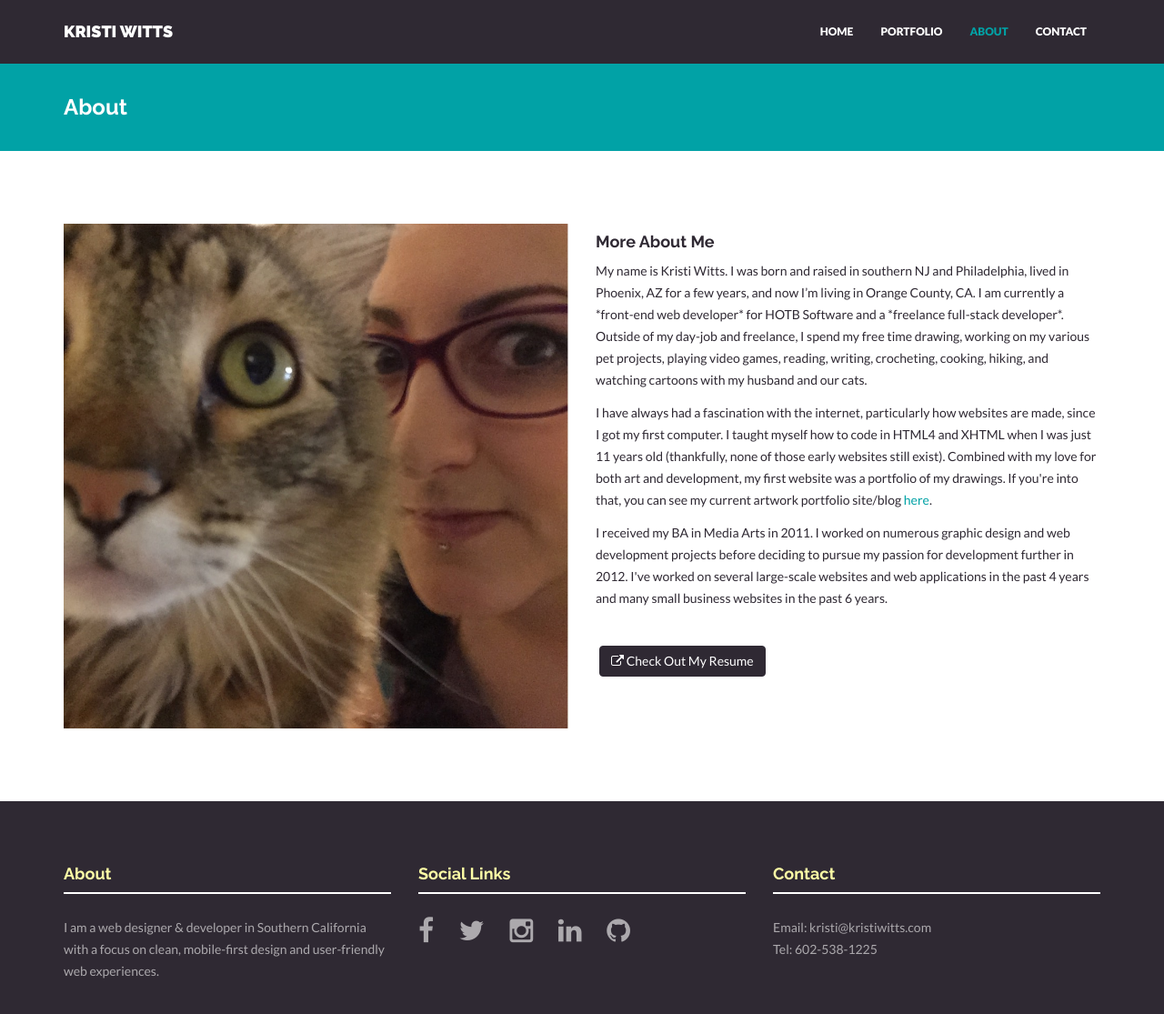
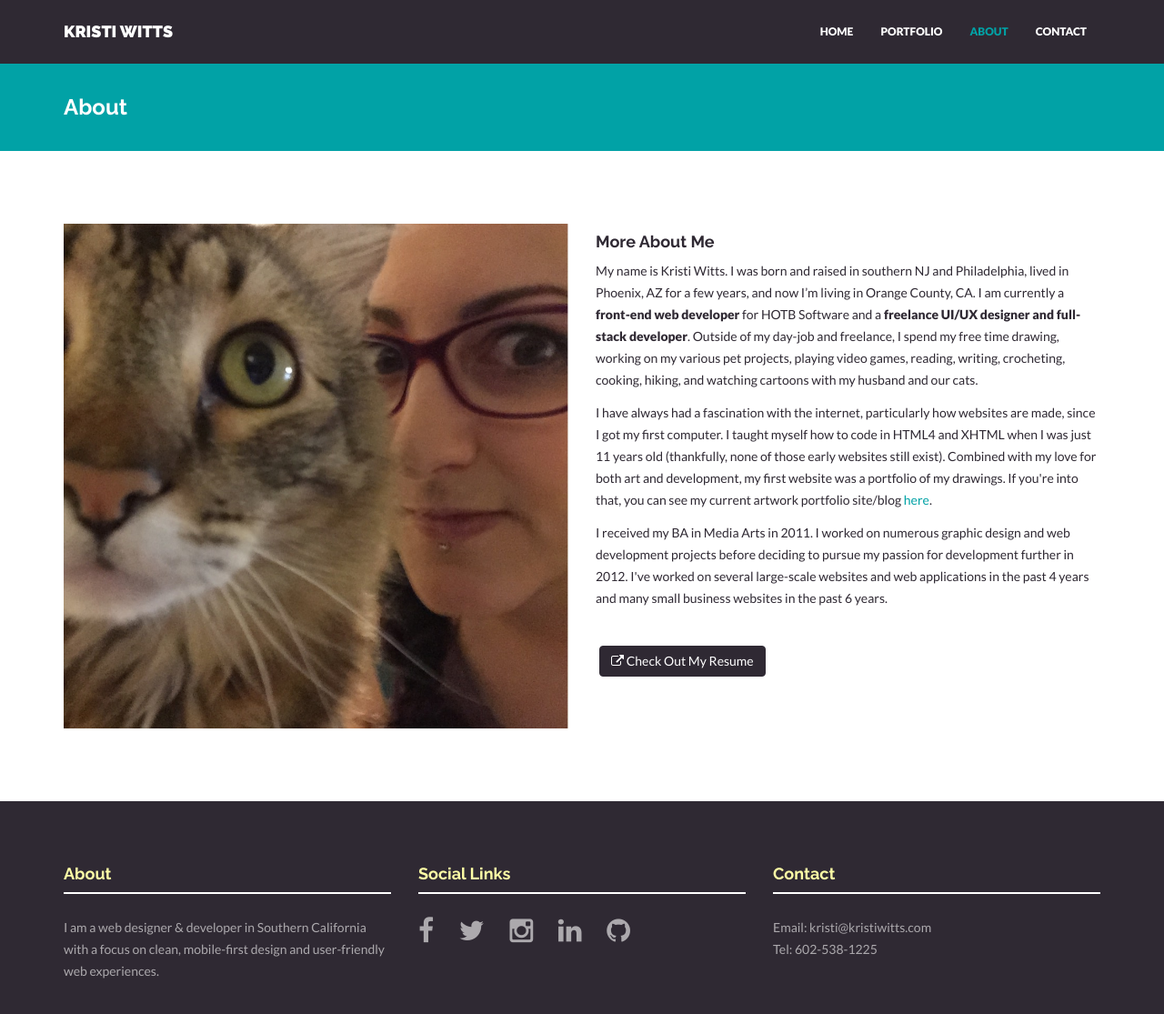
Before and after one commit to kwitts/kwitts.github.io, a Jekyll site: the page built from about.html, in a window 1280 px wide and 1152 px high. Shown: the top 1115 px of the window at 91% size. Built offline with Jekyll 4.4.1, drawn with Linux system fonts in a browser that asks for light colours; nearby versions of some CDN libraries.

Commit message:
Update about.html

```diff
--- a/about.html
+++ b/about.html
@@ -11,7 +11,7 @@ permalink: /about/
         </div>
         <div class="col-lg-6">
             <h4>More About Me</h4>
-            <p>My name is Kristi Witts. I was born and raised in southern NJ and Philadelphia, lived in Phoenix, AZ for a few years, and now I’m living in Orange County, CA. I am currently a *front-end web developer* for HOTB Software and a *freelance full-stack developer*. Outside of my day-job and freelance, I spend my free time drawing, working on my various pet projects, playing video games, reading, writing, crocheting, cooking, hiking, and watching cartoons with my husband and our cats.</p>
+            <p>My name is Kristi Witts. I was born and raised in southern NJ and Philadelphia, lived in Phoenix, AZ for a few years, and now I’m living in Orange County, CA. I am currently a <strong>front-end web developer</strong> for HOTB Software and a <strong>freelance UI/UX designer and full-stack developer</strong>. Outside of my day-job and freelance, I spend my free time drawing, working on my various pet projects, playing video games, reading, writing, crocheting, cooking, hiking, and watching cartoons with my husband and our cats.</p>
             <p>I have always had a fascination with the internet, particularly how websites are made, since I got my first computer. I taught myself how to code in HTML4 and XHTML when I was just 11 years old (thankfully, none of those early websites still exist). Combined with my love for both art and development, my first website was a portfolio of my drawings. If you're into that, you can see my current artwork portfolio site/blog <a href="http://kristiwitts.com">here</a>.</p>
             <p>I received my BA in Media Arts in 2011. I worked on numerous graphic design and web development projects before deciding to pursue my passion for development further in 2012. I've worked on several large-scale websites and web applications in the past 4 years and many small business websites in the past 6 years.  </p>
             <p><br/><a href="http://kristiwitts.com/resume/" class="btn btn-theme" target="_blank"><i class="fa fa-external-link"></i> Check Out My Resume</a></p>
```
